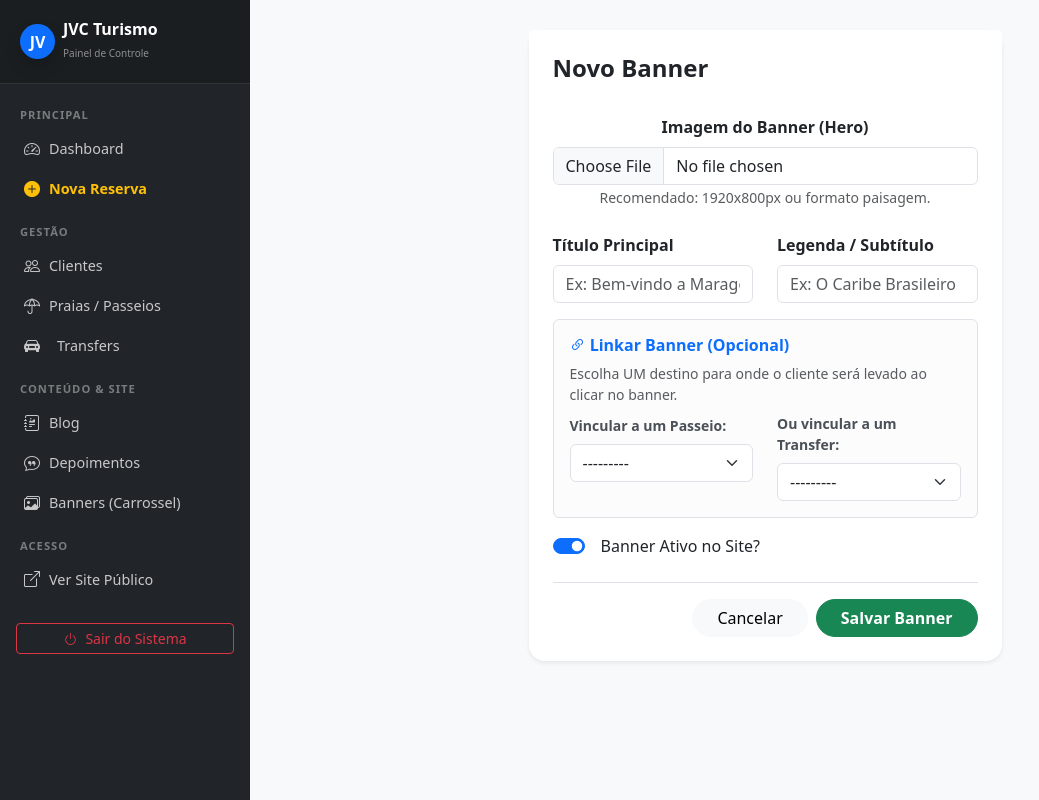
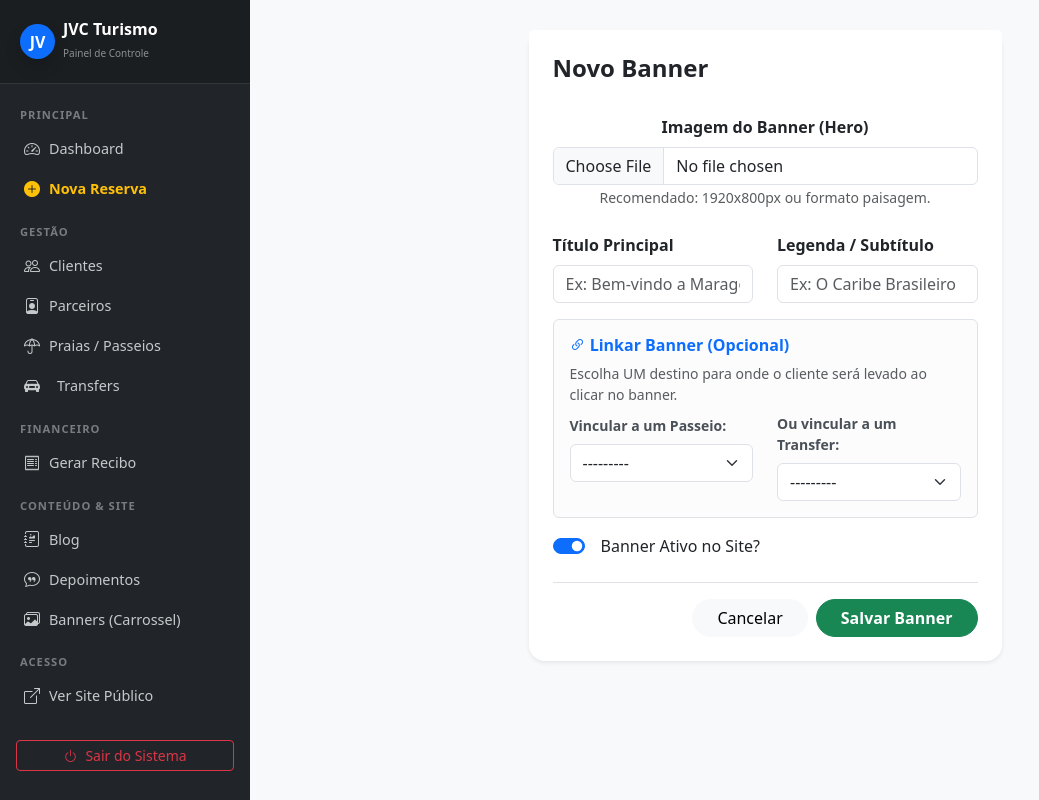
Before and after one commit to johnvictoral/maceio_tour, a Django app: page /dashboard/carrossel/novo/ in a window 1280 px wide. Shown: the whole page, without its empty margins (0-1039 px from the left). Run offline with Django 5.2, Linux system fonts and the light colour scheme; the visitor is signed in with stand-in values (Sample User, id 1); data that the repository does not hold is empty.

Commit message:
Correção do import render_to_string e rotas do recibo

```diff
--- a/dashboard/templates/dashboard/base_dashboard.html
+++ b/dashboard/templates/dashboard/base_dashboard.html
@@ -137,12 +137,22 @@
     <a href="{% url 'lista_clientes' %}" class="list-group-item list-group-item-action">
         <i class="bi bi-people"></i> Clientes
     </a>
+
+    <a href="{% url 'lista_parceiros' %}" class="list-group-item list-group-item-action">
+        <i class="bi bi-person-badge"></i> Parceiros
+    </a>
+
     <a href="{% url 'lista_praias' %}" class="list-group-item list-group-item-action">
         <i class="bi bi-umbrella"></i> Praias / Passeios
     </a>
 
     <a href="{% url 'lista_transfers' %}" class="list-group-item list-group-item-action">
         <i class="bi bi-car-front-fill me-2"></i> Transfers
+    </a>
+
+    <div class="sidebar-heading">Financeiro</div>
+    <a href="{% url 'recibo_manual' %}" class="list-group-item list-group-item-action">
+        <i class="bi bi-receipt"></i> Gerar Recibo
     </a>
 
     <div class="sidebar-heading">Conteúdo & Site</div>
--- a/dashboard/urls.py
+++ b/dashboard/urls.py
@@ -51,4 +51,15 @@ path('depoimentos/excluir/<int:depoimento_id>/', views.excluir_depoimento, name=
     path('transfers/editar/<int:transfer_id>/', views.editar_transfer, name='editar_transfer'),
     path('transfers/excluir/<int:transfer_id>/', views.excluir_transfer, name='excluir_transfer'),
     path('reservas/', views.lista_reservas, name='lista_reservas'),
+
+    # Rota de Parceiros
+    path('parceiros/', views.lista_parceiros, name='lista_parceiros'),
+    path('parceiros/excluir/<int:guia_id>/', views.excluir_parceiro, name='excluir_parceiro'),
+
+    # --- AQUI ESTÁ A CORREÇÃO DO ERRO ---
+    # O 'name' deve ser igual ao que está no menu lateral (recibo_manual)
+    path('financeiro/recibo/', views.gerar_recibo_manual, name='recibo_manual'),
+
+    # Rota para o recibo da reserva (Automático)
+    path('reservas/recibo/<int:reserva_id>/', views.gerar_recibo_pdf, name='gerar_recibo_pdf'),
 ]
--- a/dashboard/views.py
+++ b/dashboard/views.py
@@ -3,7 +3,9 @@ from django.contrib.auth.decorators import login_required
 from django.contrib import messages
 from django.utils import timezone
 from django.http import HttpResponse
+from django.template.loader import render_to_string
 from django.db.models import Q
+from weasyprint import HTML
 from django.contrib.auth.views import LoginView # <--- ESSA LINHA RESOLVE O SEU ERRO ATUAL
 from django.utils.text import slugify
 # Seus formulários
```
Lines whose indentation alone changed are shown as unchanged.
